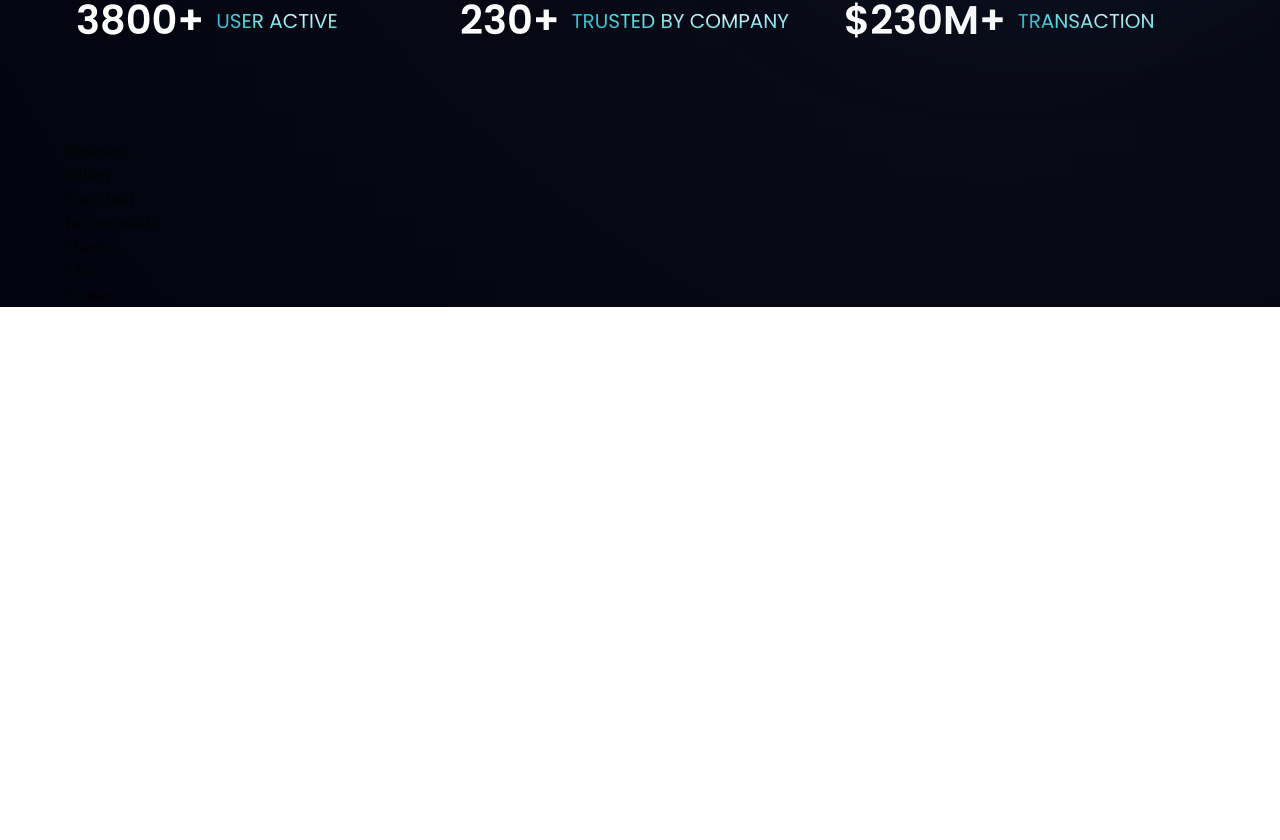
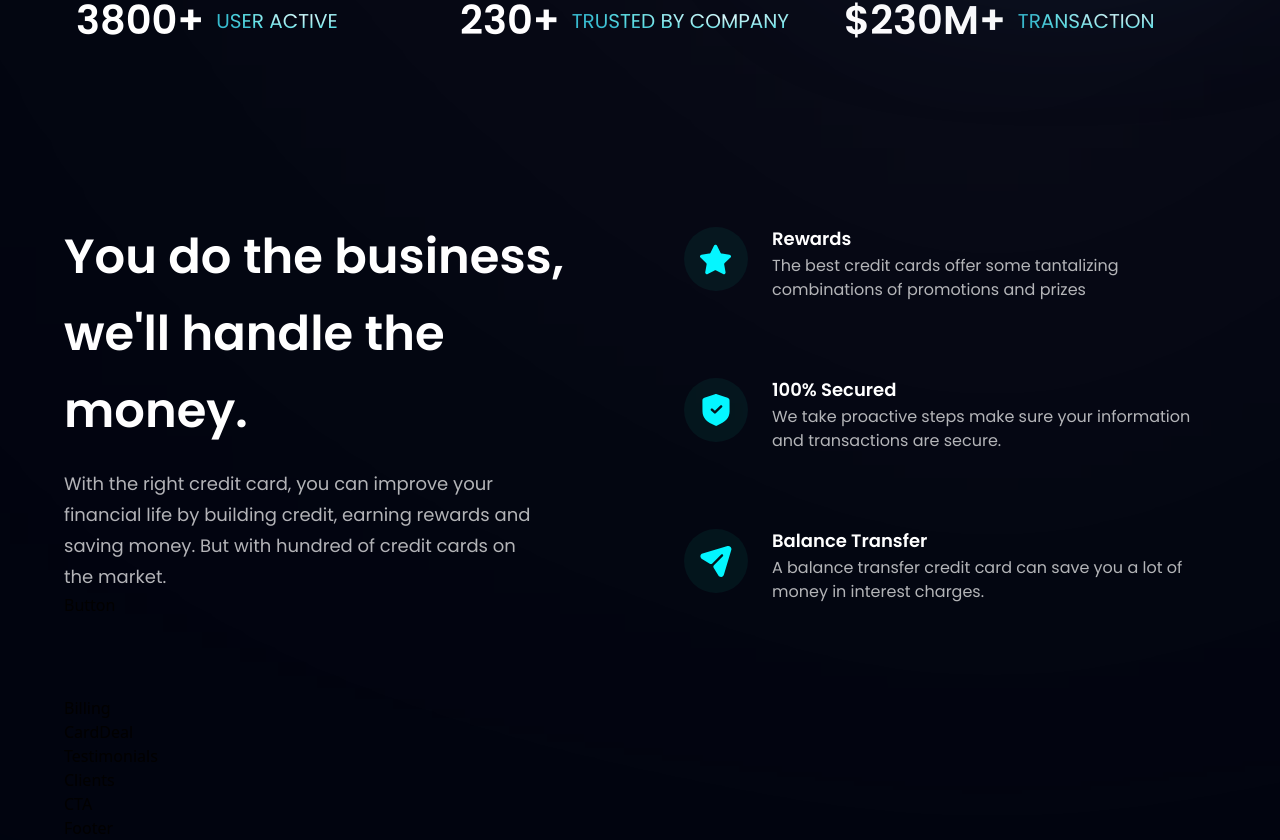
Before and after one commit to bramadl/hoobank-landing-page, a React (Vite) app: page / in a window 1280 px wide. Shown: the part 806-1646 px from the top of the page. Before the commit the page ends 1113 px from the top, so only its background shows below. Built offline with nearby package versions, Linux system fonts and the light colour scheme.

Commit message:
feat: business section component

```diff
--- a/src/components/Business.tsx
+++ b/src/components/Business.tsx
@@ -1,5 +1,69 @@
 import React from "react";
 
+import { Button } from "./Button";
+import { features } from "../constants";
+import { styles, layout } from "../styles";
+
+type FeatureCardProps = {
+  index: number;
+  id: string;
+  icon: string;
+  title: string;
+  content: string;
+};
+
+const FeatureCard: React.FC<FeatureCardProps> = ({
+  icon,
+  title,
+  content,
+  index,
+}) => {
+  return (
+    <div
+      className={`flex flex-row p-6 rounded-[20px] ${
+        index !== features.length - 1 ? "mb-6" : "mb-0"
+      } feature-card`}
+    >
+      <div
+        className={`w-[64px] h-[64px] rounded-full ${styles.flexCenter} bg-dimBlue`}
+      >
+        <img
+          alt={title}
+          className="w-[50%] h-[50%] object-contain"
+          src={icon}
+        />
+      </div>
+      <div className="flex-1 flex flex-col ml-6">
+        <h4 className="font-poppins font-semibold text-white text-lg leading-[23px] mb-1">
+          {title}
+        </h4>
+        <p className="font-poppins font-normal text-dimWhite text-[16px] leading-[24px] mb-1">{content}</p>
+      </div>
+    </div>
+  );
+};
+
 export const Business = () => {
-  return <div>Business</div>;
+  return (
+    <section id="features" className={`${layout.section}`}>
+      <div className={`${layout.sectionInfo}`}>
+        <h2 className={`${styles.heading2}`}>
+          You do the business, <br className="sm:block hidden" /> we'll handle
+          the money.
+        </h2>
+        <p className={`${styles.paragraph} max-w-[470px] mt-5`}>
+          With the right credit card, you can improve your financial life by
+          building credit, earning rewards and saving money. But with hundred of
+          credit cards on the market.
+        </p>
+        <Button styles="mt-10" />
+      </div>
+
+      <div className={`${layout.sectionImg} flex-col`}>
+        {features.map((feature, index) => (
+          <FeatureCard key={feature.id} index={index} {...feature} />
+        ))}
+      </div>
+    </section>
+  );
 };
```
